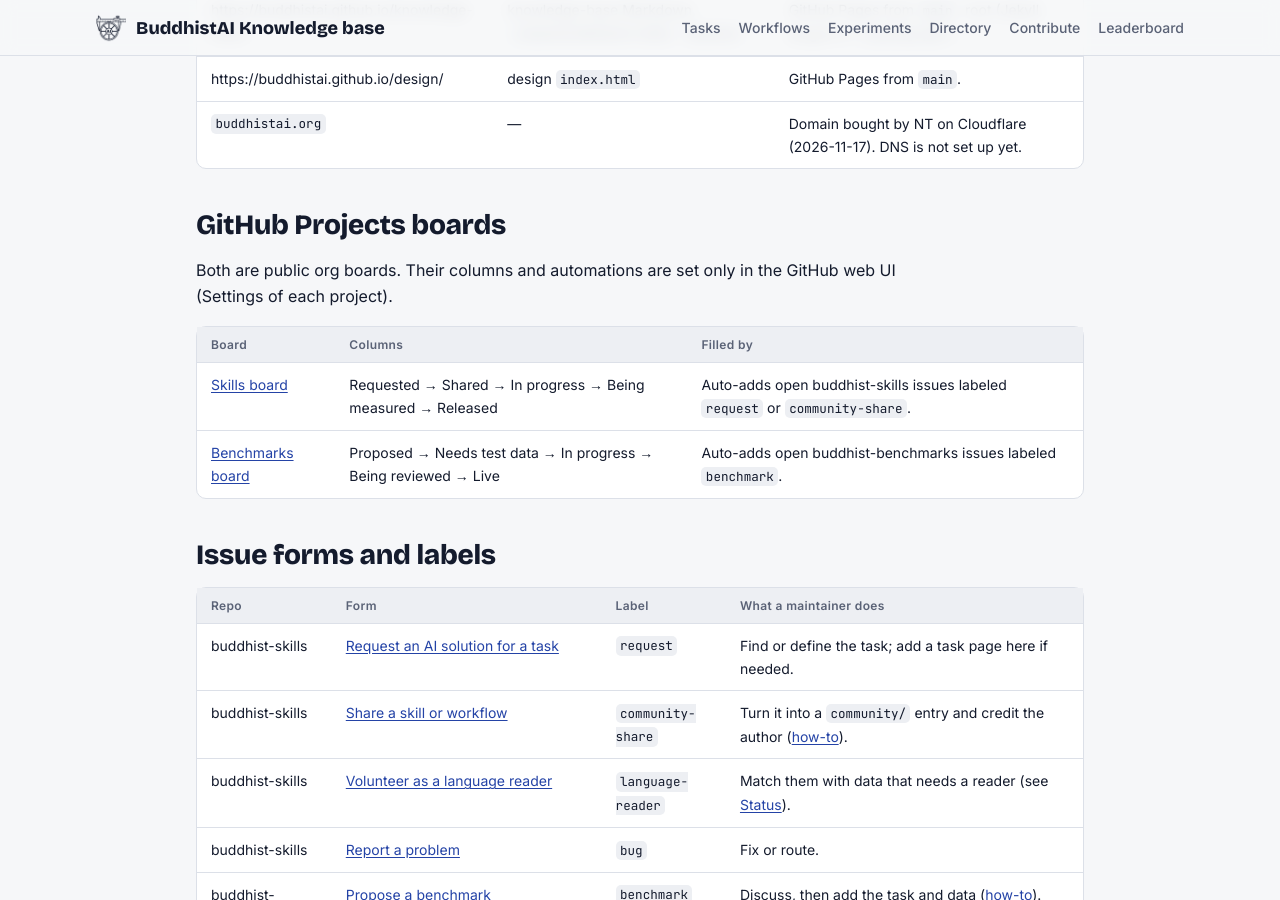
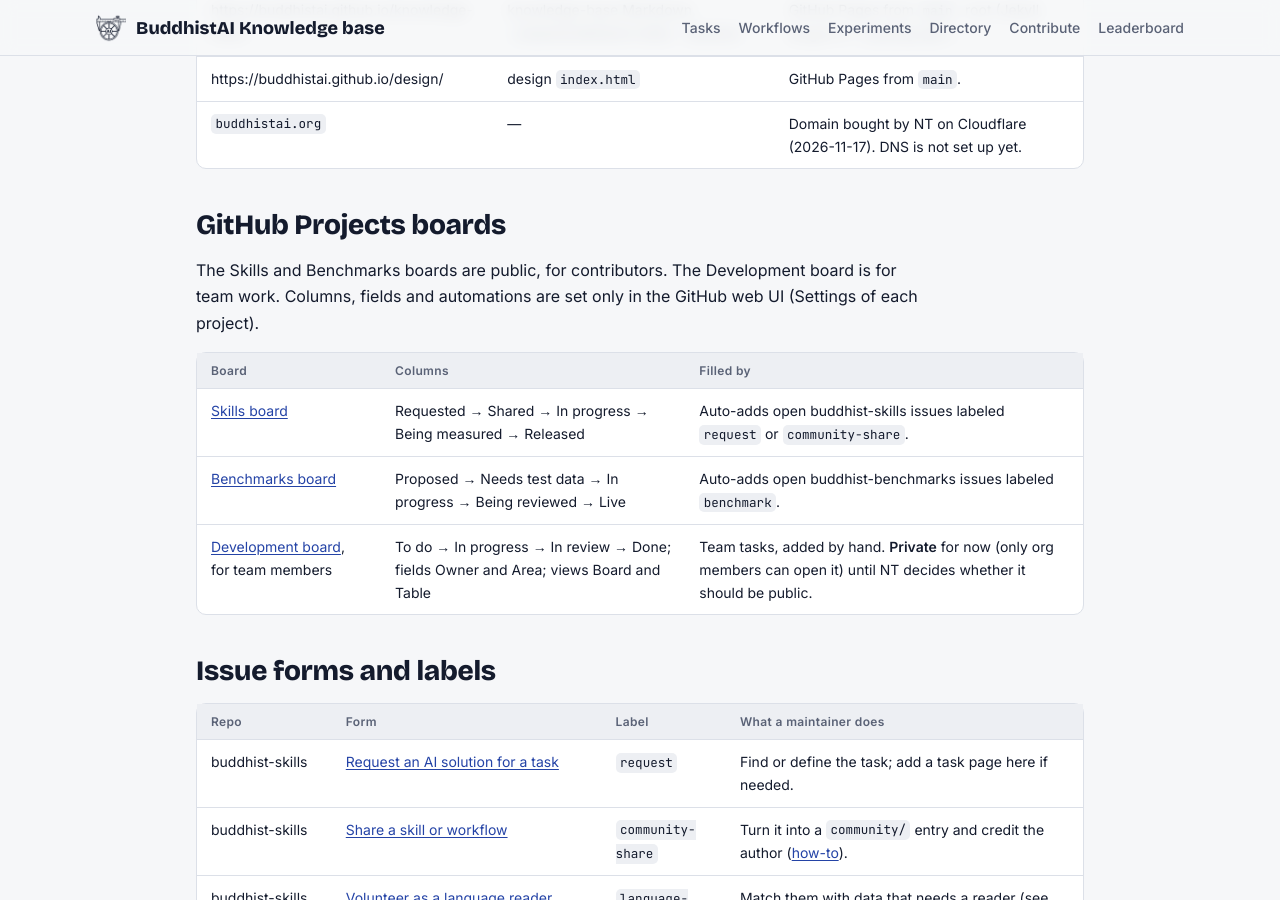
Before and after one commit to BuddhistAI/knowledge-base, a Jekyll site: the page built from handbook/architecture.md, in a window 1280 px wide and 900 px high, scrolled down 2291 px. Built offline with Jekyll 4.4.1, drawn with Linux system fonts in a browser that asks for light colours.

Commit message:
Handbook: add the Development board and the monastic exam papers plan
Co-Authored-By: Claude Opus 5.5 <noreply@anthropic.com>
Claude-Session: https://claude.ai/code/session_012mRVgcHvoiUmjN44ifcyzd

```diff
--- a/handbook/architecture.md
+++ b/handbook/architecture.md
@@ -59,12 +59,13 @@ The team decided on 2026-11-17 that each benchmark gets **its own repo** with ma
 
 ## GitHub Projects boards
 
-Both are public org boards. Their columns and automations are set only in the GitHub web UI (Settings of each project).
+The Skills and Benchmarks boards are public, for contributors. The Development board is for team work. Columns, fields and automations are set only in the GitHub web UI (Settings of each project).
 
 | Board | Columns | Filled by |
 | --- | --- | --- |
 | [Skills board](https://github.com/orgs/BuddhistAI/projects/1) | Requested → Shared → In progress → Being measured → Released | Auto-adds open buddhist-skills issues labeled `request` or `community-share`. |
 | [Benchmarks board](https://github.com/orgs/BuddhistAI/projects/2) | Proposed → Needs test data → In progress → Being reviewed → Live | Auto-adds open buddhist-benchmarks issues labeled `benchmark`. |
+| [Development board](https://github.com/orgs/BuddhistAI/projects/3), for team members | To do → In progress → In review → Done; fields Owner and Area; views Board and Table | Team tasks, added by hand. **Private** for now (only org members can open it) until NT decides whether it should be public. |
 
 ## Issue forms and labels
 
```
Also changed, not shown: handbook/README.md (+2 -0 lines), handbook/status.md (+2 -2 lines).
